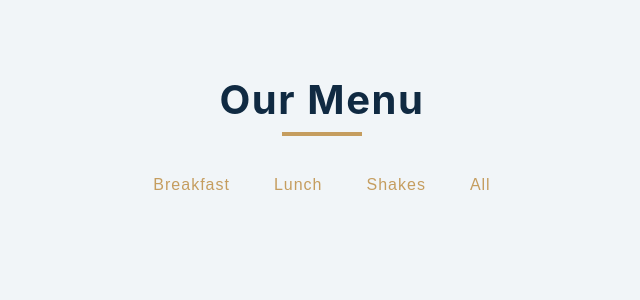
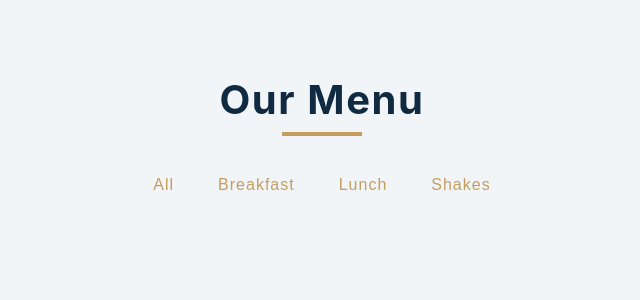
Before and after one commit to dejanV91/42-Menu, a React (Create React App) app: page / in a window 1280 px wide. Shown: the top 300 px of the page, without its empty margins (318-958 px from the left). Built offline with nearby package versions, Linux system fonts and the light colour scheme.

Commit message:
initial commit

```diff
--- a/src/shared/categoryItemsConfig.js
+++ b/src/shared/categoryItemsConfig.js
@@ -1,15 +1,24 @@
 import menu from "../data";
 
-export const categories = menu
-  .filter((item, index, self) => {
-    return (
-      self.findIndex(({ category }) => {
-        return category === item.category;
-      }) === index
-    );
-  })
-  .map((item) => {
-    console.log(item);
-    return item.category;
-  })
-  .concat("all");
+// export const categories = menu
+//   .filter((item, index, self) => {
+//     return (
+//       self.findIndex(({ category }) => {
+//         return category === item.category;
+//       }) === index
+//     );
+//   })
+//   .map((item) => {
+//     return item.category;
+//   })
+//   .concat("all");
+
+export const categories = menu.reduce(
+  (value, item) => {
+    if (!value.includes(item.category)) {
+      value.push(item.category);
+    }
+    return value;
+  },
+  ["all"]
+);
```
